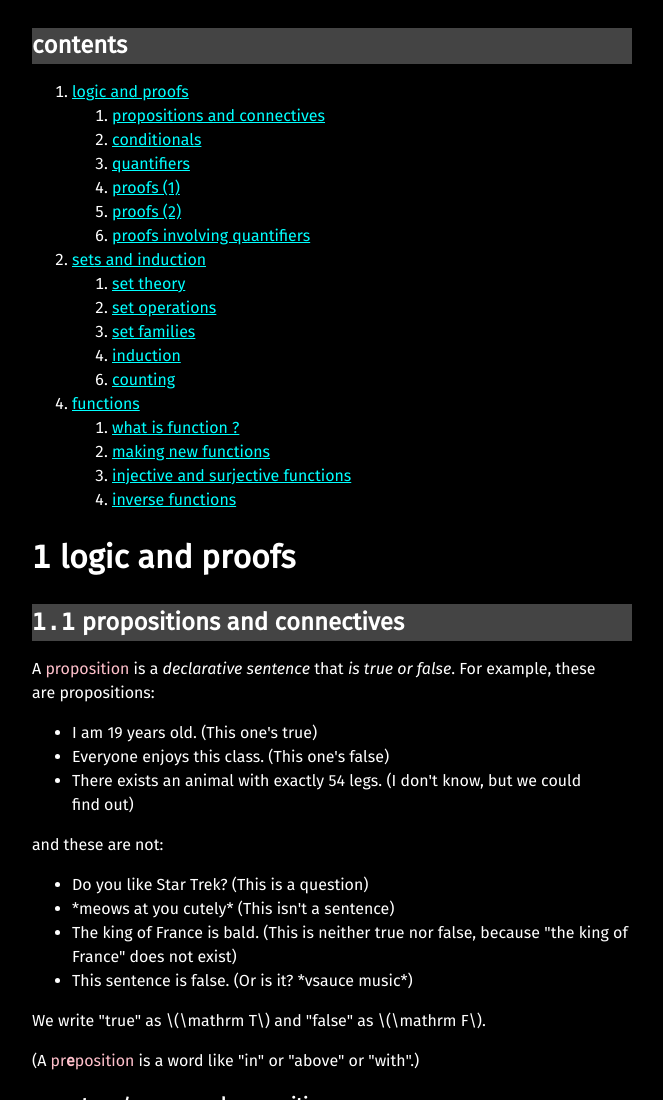
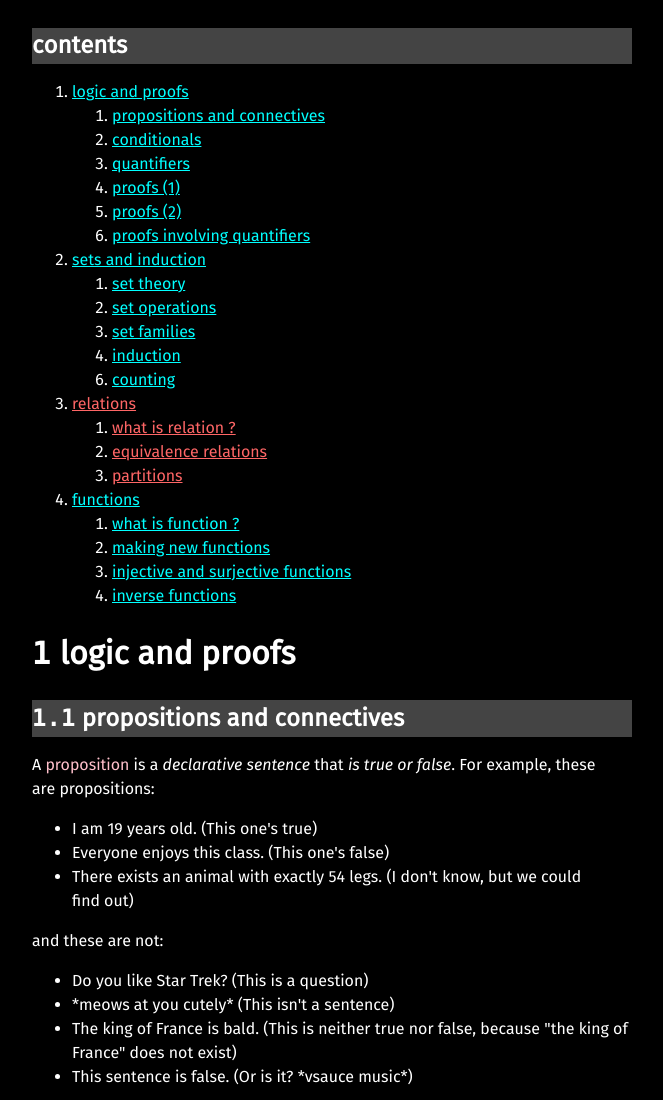
Before and after one commit to mi2ebi/math251, a plain HTML site: page index.html in a window 1280 px wide. Shown: the top 1100 px of the page, without its empty margins (308-971 px from the left). Drawn offline with Linux system fonts and the light colour scheme; a script that the page names is missing; a web font is replaced by a local one.

Commit message:
add redlinks

```diff
--- a/index.html
+++ b/index.html
@@ -178,6 +178,10 @@
     a {
       color: cyan;
     }
+
+    a.redlink {
+      color: #f66;
+    }
   </style>
   <script src="temml/dist/temml.min.js"></script>
 </head>
@@ -205,7 +209,14 @@
           <li value="6"><a href="#26">counting</a></li>
         </ol>
       </li>
-      <li value="4"> <a href="#4">functions</a>
+      <li><a href="#3" class="redlink">relations</a>
+        <ol>
+          <li><a href="#31" class="redlink">what is relation ?</a></li>
+          <li><a href="#32" class="redlink">equivalence relations</a></li>
+          <li><a href="#33" class="redlink">partitions</a></li>
+        </ol>
+      </li>
+      <li> <a href="#4">functions</a>
         <ol>
           <li><a href="#41">what is function ?</a></li>
           <li><a href="#42">making new functions</a></li>
@@ -257,7 +268,8 @@
       q)\equiv\neg p\lor\neg q\) and \(\neg(p\lor q)\equiv\neg p\land\neg q\). </p>
     <p> The reason \(\neg p\land q\equiv(\neg p)\land q\not\equiv\neg(p\land q)\) is because \(\neg\) has "lower
       <dfn>scope</dfn>" or "higher <dfn>precedence</dfn>" than \(\lor\). Similarly, \(\land\) has lower scope than
-      \(\lor\). This is what keeps these formulas unambiguous. If you see something scary like </p>
+      \(\lor\). This is what keeps these formulas unambiguous. If you see something scary like
+    </p>
     <p> \[ p\land\neg q\lor\neg r\land s \] </p>
     <p>you can figure out it's the same as</p>
     <p> \[ \Big(p\land(\neg q)\Big)\lor\Big((\neg r)\land s\Big) \] </p>
@@ -573,7 +585,8 @@
       \(n\) is \(\frac{n!}{(n-r)!}\).</p>
     <p>A <dfn>conmbination of \(n\) elements taken \(r\) at a time</dfn> is a subset that has \(r\) elements made from a
       set with \(n\) elements. Because it is a subset, order does not matter. The number of combinations is the
-      <dfn>binomial</dfn> \(n\choose r\) "\(n\) choose \(r\)" \(=\frac{n!}{r!(n-r)!}\). </p>
+      <dfn>binomial</dfn> \(n\choose r\) "\(n\) choose \(r\)" \(=\frac{n!}{r!(n-r)!}\).
+    </p>
     <p><dfn>The chairperson identity</dfn>: \(r{n\choose r}=n{n-1\choose r-1}\) </p>
     <p>The binomial is useful for expanding \((a+b)^n=\sum_{r=0}^n{n\choose r}a^rb^{n-r}\).</p>
   </section>
@@ -588,7 +601,8 @@
     </ul>
     <p> If \(f\) is in fact a function we write \(f:A\to B\) and say "\(f\) maps \(A\) to \(B\)". The
       <dfn>codomain</dfn> is \(B\) which might be a superset of \(\operatorname{Rng}f\). For example the range of
-      \(f(x)=\cos x\) is \([-1, 1]\) but its codomain could be \(\mathbf R\) since \([-1, 1]\subseteq\mathbf R\). </p>
+      \(f(x)=\cos x\) is \([-1, 1]\) but its codomain could be \(\mathbf R\) since \([-1, 1]\subseteq\mathbf R\).
+    </p>
     <p>When \((x, y)\in f\) we can also write \(y=f(x)\) [but not "\(x\mathrel fy\)" even though it's a relation].</p>
     <p> To prove two functions \(f\) and \(g\) are equal, we can either use the fact that they're sets and prove that
       \(f\subseteq g\) and \(g\subseteq f\), or show that \(\operatorname{Dom}f=\operatorname{Dom}g\) and \(\forall
```
